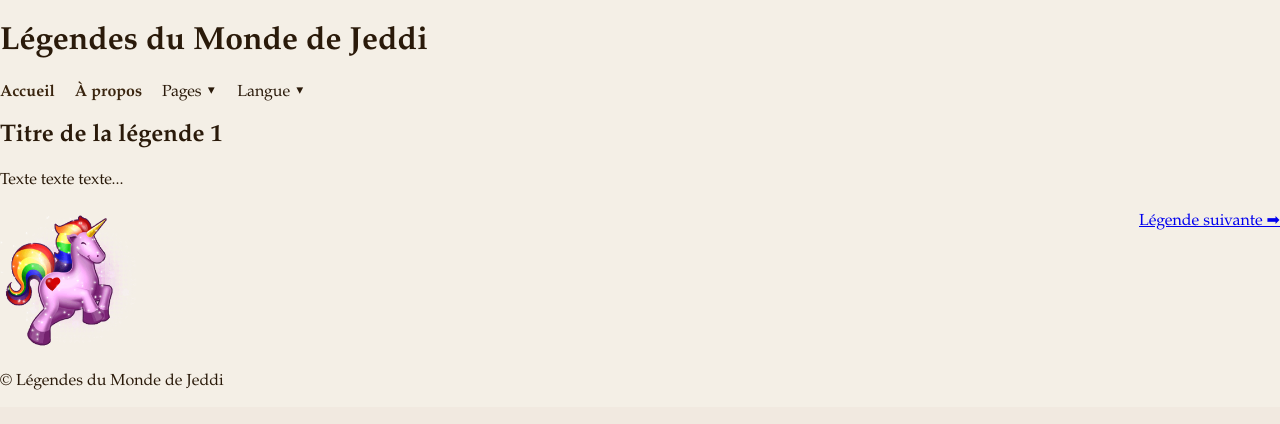
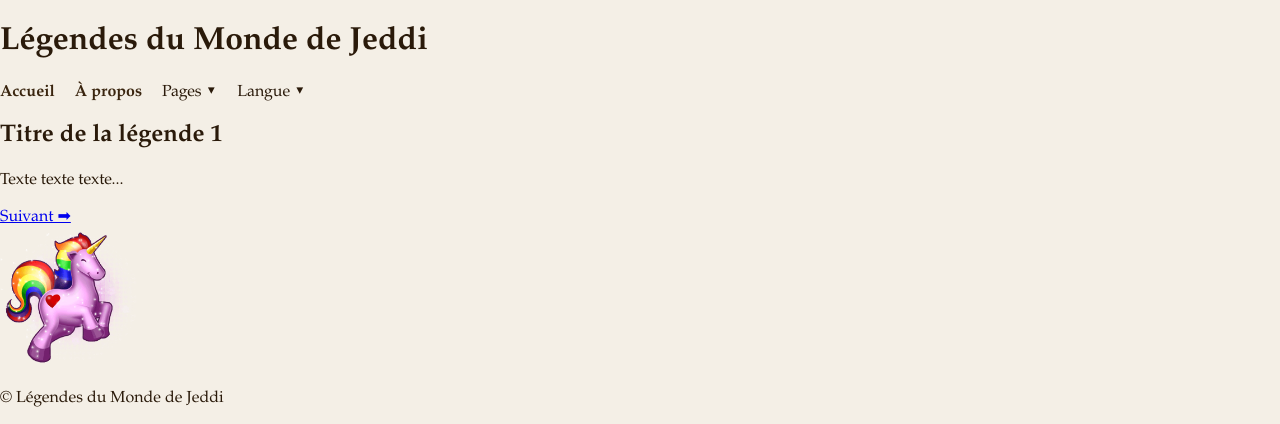
Before and after one commit to legendesdumondedejeddi-svg/legendes_de_Jeddi, a Flask app: page /1/legendes in a window 1280 px wide; the page is wider, and only the part inside the window is pictured. Shown: the part 1028-1452 px from the top of that part. Before the commit the page ends 1418 px from the top of that part, so only its background shows below. Run offline with Flask 3, Linux system fonts and the light colour scheme.

Commit message:
Add files via upload

```diff
--- a/templates/legendes.html
+++ b/templates/legendes.html
@@ -1,18 +1,17 @@
 {% extends "layout.html" %}
-{% block title %}Légendes — {{ lang.upper() }}{% endblock %}
+{% block title %}Légendes — {{ lang }}{% endblock %}
 {% block content %}
 
 <h2>{{ legend.title }}</h2>
-
 <p>{{ legend.content }}</p>
 
-<div style="margin-top:20px;">
+<div class="pagination">
     {% if page > 1 %}
-    <a href="/{{ lang }}/legendes?page={{ page-1 }}">⬅ Légende précédente</a>
+        <a href="/{{ lang }}/legendes?page={{ page-1 }}">⬅ Précédent</a>
     {% endif %}
 
     {% if page < pages %}
-    <a href="/{{ lang }}/legendes?page={{ page+1 }}" style="float:right;">Légende suivante ➡</a>
+        <a href="/{{ lang }}/legendes?page={{ page+1 }}">Suivant ➡</a>
     {% endif %}
 </div>
 
```
